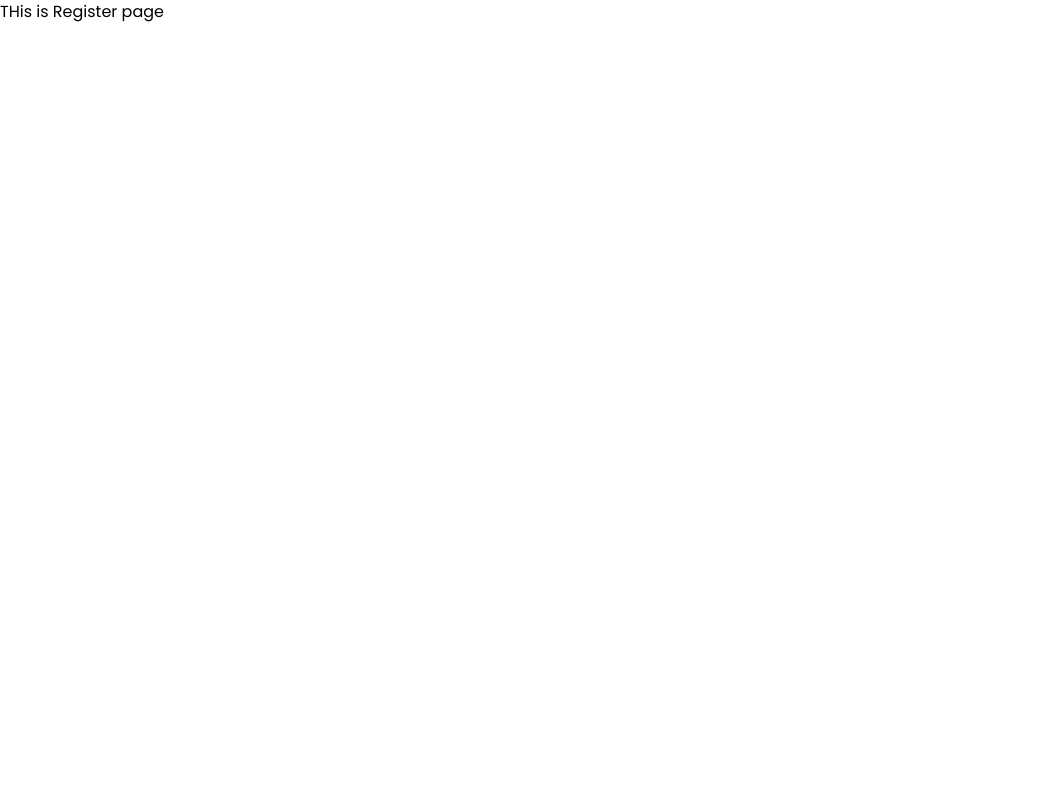
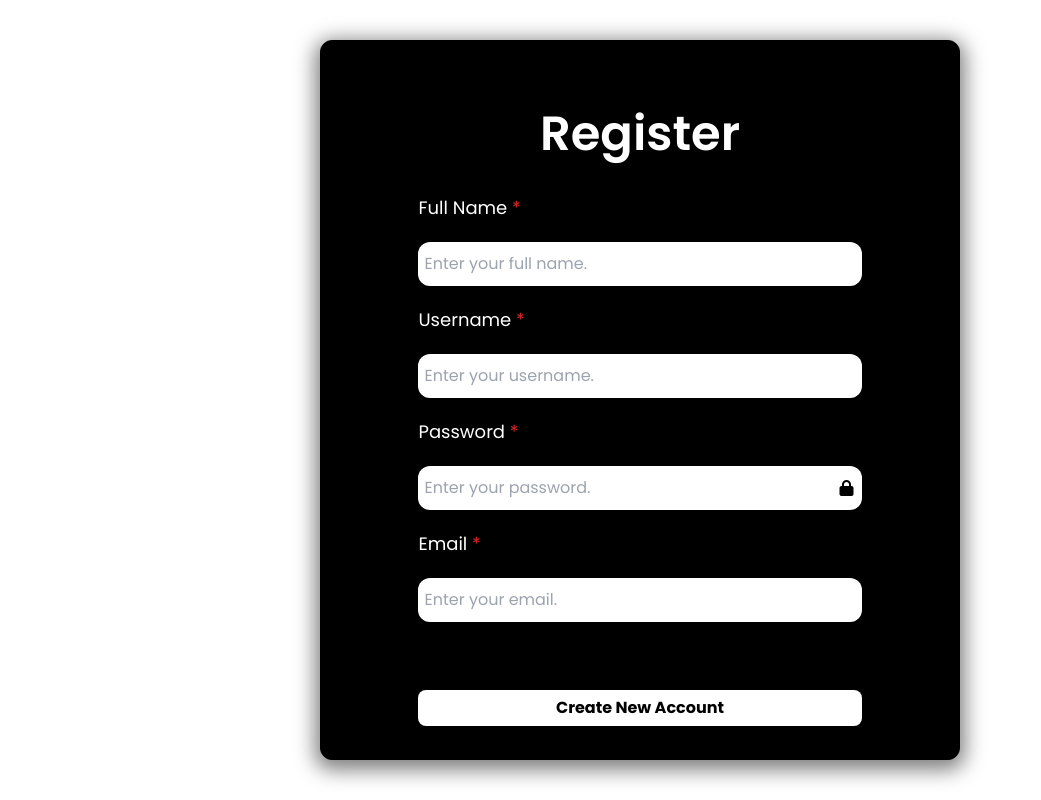
Before and after one commit to 2604kien/smart-bills, a React (Create React App) app in the folder frontend-smart-bills/: page /register in a window 1280 px wide. Shown: the whole page, without its empty margins (0-1041 px from the left). Built offline with nearby package versions, Linux system fonts and the light colour scheme.

Commit message:
add register page that function correctly and return proper message based on user response

```diff
--- /dev/null
+++ b/frontend-smart-bills/src/app/hooks.tsx
@@ -0,0 +1,6 @@
+import { useDispatch, useSelector } from 'react-redux'
+import type { RootState, AppDispatch } from '../store/store'
+
+// Use throughout your app instead of plain `useDispatch` and `useSelector`
+export const useAppDispatch = useDispatch.withTypes<AppDispatch>()
+export const useAppSelector = useSelector.withTypes<RootState>()
--- a/frontend-smart-bills/src/components/User/Login.tsx
+++ b/frontend-smart-bills/src/components/User/Login.tsx
@@ -8,7 +8,7 @@ export default function Login(){
             <div className="flex flex-col justify-center items-center h-screen">
                 <div className="container-fluid border-black sm:border flex flex-col justify-center items-center rounded-xl bg-black text-white" style={{boxShadow:"0px 5px 20px 5px rgba(0,0,0,0.5)",height:"90%", width:"640px", maxWidth:"100%", minWidth:"390px"}}>
                         <div className="h-1/6 flex justify-center items-center hover:brightness-50 duration-150">
-                            <img src={Logo} style={{width:"80%"}}/>
+                            <img src={Logo} style={{width:"85%"}}/>
                         </div>
                         <div className="h-1/4 flex flex-col justify-center">
                             <h1 className="text-5xl font-semibold">Log In</h1>
@@ -23,9 +23,9 @@ export default function Login(){
                                 <input className="w-full h-11 rounded-xl indent-1.5 text-black" type="password" placeholder="Enter your password." required/>
                                 <i className="fa-solid fa-lock flex flex-col text-black justify-center items-center rounded-xl bg-white" style={{position:"absolute", top:"2px", right:"0px",border: "1px solid white", height:"90%", width:"30px"}}></i>
                                 </div>
-                                <button className="bg-white text-black rounded-lg h-9 mt-12 font-bold hover:brightness-50 duration-150">Log In</button>
+                                <button className="bg-white text-black rounded-lg h-9 mt-12 font-bold hover:brightness-75 duration-150">Log In</button>
                             </form>
-                            <h1 className="mt-3" onClick={()=>navigate('/register')}>or <span className="underline cursor-pointer hover:brightness-50 duration-150">register here</span></h1>
+                            <h1 className="mt-3" onClick={()=>navigate('/register')}>or <span className="underline cursor-pointer hover:brightness-75 duration-150">register here</span></h1>
                         </div>
                 </div>
             </div>
--- a/frontend-smart-bills/src/components/User/Register.tsx
+++ b/frontend-smart-bills/src/components/User/Register.tsx
@@ -1,8 +1,66 @@
 import React from "react";
-export default function Register(){
-    return(
-        <div>
-            <h1> THis is Register page</h1>
-        </div>
+import { createNewUser } from "../../reducers/userReducer";
+import { NavigateFunction, useNavigate } from "react-router-dom";
+import { useAppDispatch } from "../../app/hooks";
+import { useAppSelector } from "../../app/hooks";
+type Register={
+    username:string,
+    fullName:string,
+    password:string,
+    email:string
+}
+export default function Login(){
+    const dispatch=useAppDispatch();
+    const message=useAppSelector(state=>state.user.message);
+    const navigate: NavigateFunction=useNavigate();
+    const [formData, setFormData]=React.useState<Register>({
+        fullName:"",
+        username:"",
+        password:"",
+        email:""
+    });
+    const handleChange=(event:React.ChangeEvent<HTMLInputElement>)=>{
+        const {name, value}=event.target;
+        setFormData({
+            ...formData,
+            [name]: value
+        })
+    }
+    const handleSubmit=async (event:React.FormEvent<HTMLFormElement>)=>{
+        event.preventDefault();
+        await dispatch(createNewUser(formData));
+    }
+    React.useEffect(()=>{
+        if(message){
+            alert(message);
+            window.location.reload()
+        };
+    },[message])
+    return (
+        <section>
+            <div className="flex flex-col justify-center items-center h-screen">
+                <div className="container-fluid border-black sm:border flex flex-col justify-center items-center rounded-xl bg-black text-white" style={{boxShadow:"0px 5px 20px 5px rgba(0,0,0,0.5)",height:"90%", width:"640px", maxWidth:"100%", minWidth:"390px"}}>
+                        <div className="h-1/6 flex flex-col justify-center w-full items-center">
+                            <h1 className="text-5xl font-semibold">Register</h1>
+                        </div>
+                        <div className="flex flex-col justify-center items-center w-5/6">
+                            <form className="flex flex-col w-5/6 gap-5" onSubmit={handleSubmit}>
+                                <label className="text-lg">Full Name <span className="text-red-600">*</span></label>
+                                <input onChange={handleChange} name="fullName" value={formData.fullName} className="w-full h-11 indent-1.5 rounded-xl text-black text-base" type="text" placeholder="Enter your full name." required/>
+                                <label className="text-lg">Username <span className="text-red-600">*</span></label>
+                                <input onChange={handleChange} name="username" value={formData.username} className="w-full h-11 indent-1.5 rounded-xl text-black text-base" type="text" placeholder="Enter your username." required/>
+                                <label className="text-lg">Password <span className="text-red-600">*</span></label>
+                                <div style={{position:"relative"}}>
+                                <input onChange={handleChange} name="password" value={formData.password} className="w-full h-11 rounded-xl indent-1.5 text-black" type="password" placeholder="Enter your password." required/>
+                                <i className="fa-solid fa-lock flex flex-col text-black justify-center items-center rounded-xl bg-white" style={{position:"absolute", top:"2px", right:"0px",border: "1px solid white", height:"90%", width:"30px"}}></i>
+                                </div>
+                                <label className="text-lg">Email <span className="text-red-600">*</span></label>
+                                <input onChange={handleChange} name="email" value={formData.email} className="w-full h-11 indent-1.5 rounded-xl text-black text-base" type="email" placeholder="Enter your email." required/>
+                                <button className="bg-white text-black rounded-lg h-9 mt-12 font-bold hover:brightness-75 duration-150">Create New Account</button>
+                            </form>
+                        </div>
+                </div>
+            </div>
+        </section>
     )
 }
--- a/frontend-smart-bills/src/reducers/userReducer.ts
+++ b/frontend-smart-bills/src/reducers/userReducer.ts
@@ -1,6 +1,12 @@
-import { createSlice, createEntityAdapter, createAsyncThunk} from "@reduxjs/toolkit";
+import { createSlice, createEntityAdapter, createAsyncThunk, isRejectedWithValue} from "@reduxjs/toolkit";
 import axios from "axios";
 import { backEndServer } from "../server/server";
+type Register={
+    username:string,
+    fullName:string,
+    password:string,
+    email:string
+}
 const userAdapter=createEntityAdapter();
 export const getAllUserData:Object=async (token:string) => {
     const config={
@@ -11,11 +17,31 @@ export const getAllUserData:Object=async (token:string) => {
     const response=await axios.get(backEndServer, config);
     return response.data;
 }
-const initialState=userAdapter.getInitialState();
+export const createNewUser=createAsyncThunk<{message:string, data?:string}, Register, {rejectValue:string}>('user/createNewUser',async(data:Register,{rejectWithValue})=>{
+    try{
+        const response=await axios.post(backEndServer+'user', data);
+        return response.data;
+    }
+    catch(error:any){
+        return rejectWithValue(error.response.data)
+    }
+})
+const initialState=userAdapter.getInitialState({
+    status:'idle',
+    message:""
+});
 export const userSlice=createSlice({
     name:'user',
     initialState,
-    reducers:{}
+    reducers:{},
+    extraReducers(builder) {
+        builder.addCase(createNewUser.fulfilled, (state, action)=>{
+            state.message=action.payload.message;
+        })
+        .addCase(createNewUser.rejected, (state, action:any)=>{
+            state.message=action.payload.message;
+        })
+    },
 })
 
 export default userSlice.reducer;
--- a/frontend-smart-bills/src/store/store.ts
+++ b/frontend-smart-bills/src/store/store.ts
@@ -6,3 +6,8 @@ export const store=configureStore({
     middleware: getDefaultMiddleWare=>getDefaultMiddleWare(),
     devTools:true,
 })
+
+// Infer the `RootState` and `AppDispatch` types from the store itself
+export type RootState = ReturnType<typeof store.getState>
+// Inferred type: {posts: PostsState, comments: CommentsState, users: UsersState}
+export type AppDispatch = typeof store.dispatch
```
